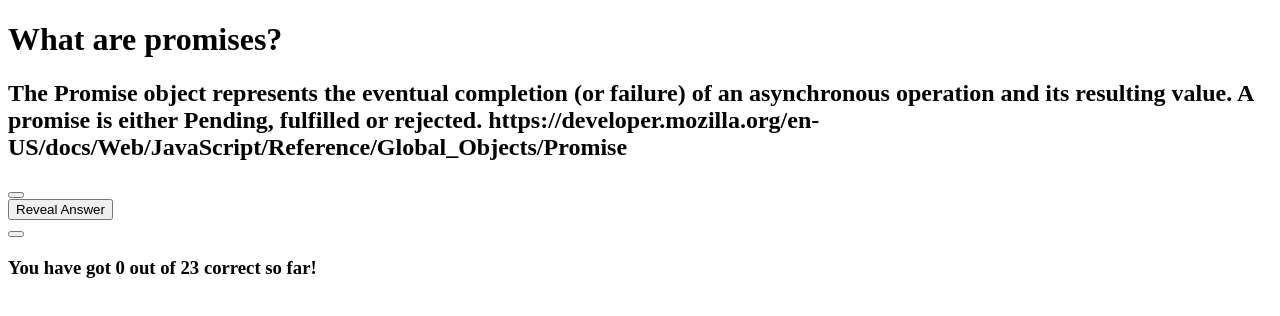
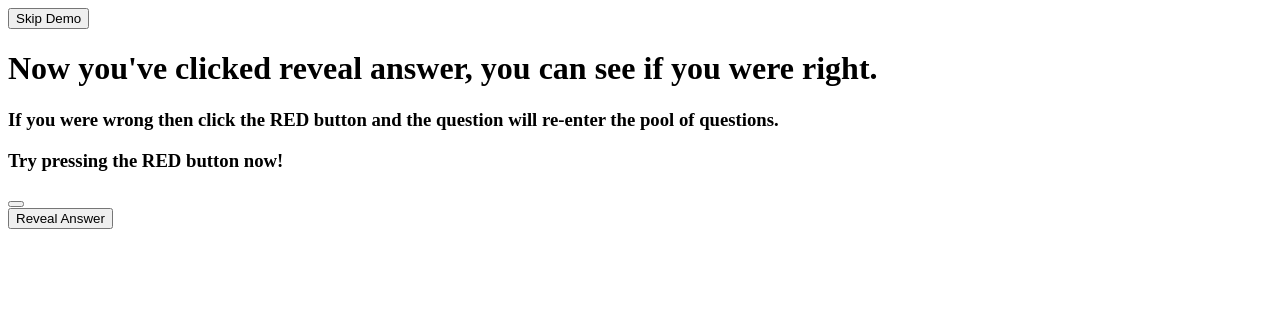
Before and after one commit to JRose117/interview-revision, a React (Create React App) app: page / in a window 1280 px wide. Both pictures are taken after a click on the button "Reveal Answer". Shown: the top 316 px of the page. Built offline with nearby package versions, Linux system fonts and the light colour scheme; the HTML template or start-up script is replaced by a standard one.

Commit message:
added demo

```diff
--- a/package.json
+++ b/package.json
@@ -9,6 +9,7 @@
     "react-dom": "^18.2.0",
     "react-router-dom": "^6.4.2",
     "react-scripts": "^5.0.1",
+    "reactjs-popup": "^2.0.5",
     "sass": "^1.55.0"
   },
   "scripts": {
--- a/src/App.js
+++ b/src/App.js
@@ -1,5 +1,6 @@
 import Quiz from './Quiz'
 import { BrowserRouter, Routes, Route } from 'react-router-dom'
+import Instructions from './Instructions'
 
 const App = () => {
   return (
@@ -7,7 +8,8 @@ const App = () => {
       <div className="site-wrapper">
         <BrowserRouter>
           <Routes>
-            <Route path = "/" element= {< Quiz />}/>
+            <Route path="/" element={<Instructions />} />
+            <Route path="/quiz" element={<Quiz />} />
           </Routes>
           {/* <PageFooter/> */}
         </BrowserRouter>
--- /dev/null
+++ b/src/Instructions.js
@@ -0,0 +1,77 @@
+import React from 'react'
+import { useState } from "react"
+import { Link } from 'react-router-dom'
+
+
+const Instructions = () => {
+
+const [reveal, setReveal] = useState(true)
+const [redReveal, setRedReveal] = useState (false)
+const [greenReveal, setGreenReveal] = useState (false)
+const [demo, setDemo] = useState(<><h1> On this website, you'll be given a series of self-assessment technical style interview questions. </h1>
+<h3> Think of your answer and find out if you were right by clicking reveal answer </h3>
+<h3> Try pressing reveal answer now! </h3></>)
+const revealAnswer = () => {
+  if (redReveal){
+    return}
+    else{
+    setDemo(<> <h1>Now you've clicked reveal answer, you can see if you were right.</h1>
+                <h3> If you were wrong then click the RED button and the question will re-enter the pool of questions. </h3>
+                <h3> Try pressing the RED button now! </h3></>)
+    setRedReveal(true)
+  }
+}
+
+const handleButtonClick = () => {
+  if (greenReveal) {
+    return
+  } else {
+  setDemo(<> <h1> If you were correct, then click the Green button. </h1>
+  <h3> Once you've clicked the Green button, the question will be removed from the pool of questions and you won't be asked it again until you refresh the page. </h3>
+  <h3> Try pressing the GREEN button now! </h3></>)
+setGreenReveal(true)
+}
+}
+const handleButtonGreen = () => {
+  setDemo(<> <h1> This Demo is Over, Refresh the page to start the Demo again. </h1>
+  <h2> or click Start to begin! </h2> <Link to="/quiz">
+  <button> Start Quiz </button>
+</Link> </>
+)
+
+  setRedReveal(false)
+  setGreenReveal(false)
+  setReveal (false)
+}
+
+
+return(
+  <>
+      <Link to="/quiz">
+        <button> Skip Demo </button>
+      </Link>
+    <div className="Top">
+      {demo}
+    </div>
+    <div className="red">
+
+    </div>
+    <div className ="Bottom">
+      <div className="Buttons">
+        <div className="answerButtons">
+          {redReveal && <button name="wrong" value="no" id="no" onClick={handleButtonClick} ></button>}
+        </div>
+        <div className="showAnswer">
+          {reveal && <button name="revealDemo" value="revealDemo" id="revealDemo" onClick={revealAnswer} > Reveal Answer </button>}
+        </div>
+        <div className="answerButtons">
+          {greenReveal && <button name="correct" value="yes" id="yes" onClick={handleButtonGreen}></button>}
+        </div>
+      </div>
+      </div>
+
+  </>
+)
+}
+
+export default Instructions
--- a/src/styles/main.scss
+++ b/src/styles/main.scss
@@ -1,5 +1,5 @@
 * {
   box-sizing: border-box;
 }
-
+@import 'Instructions.scss';
 @import 'Quiz.scss'
```
Also changed, not shown: src/styles/Quiz.scss (+21 -0 lines), src/styles/Instructions.scss (added), 1 other file (tests, documents, lock files or other folders).
